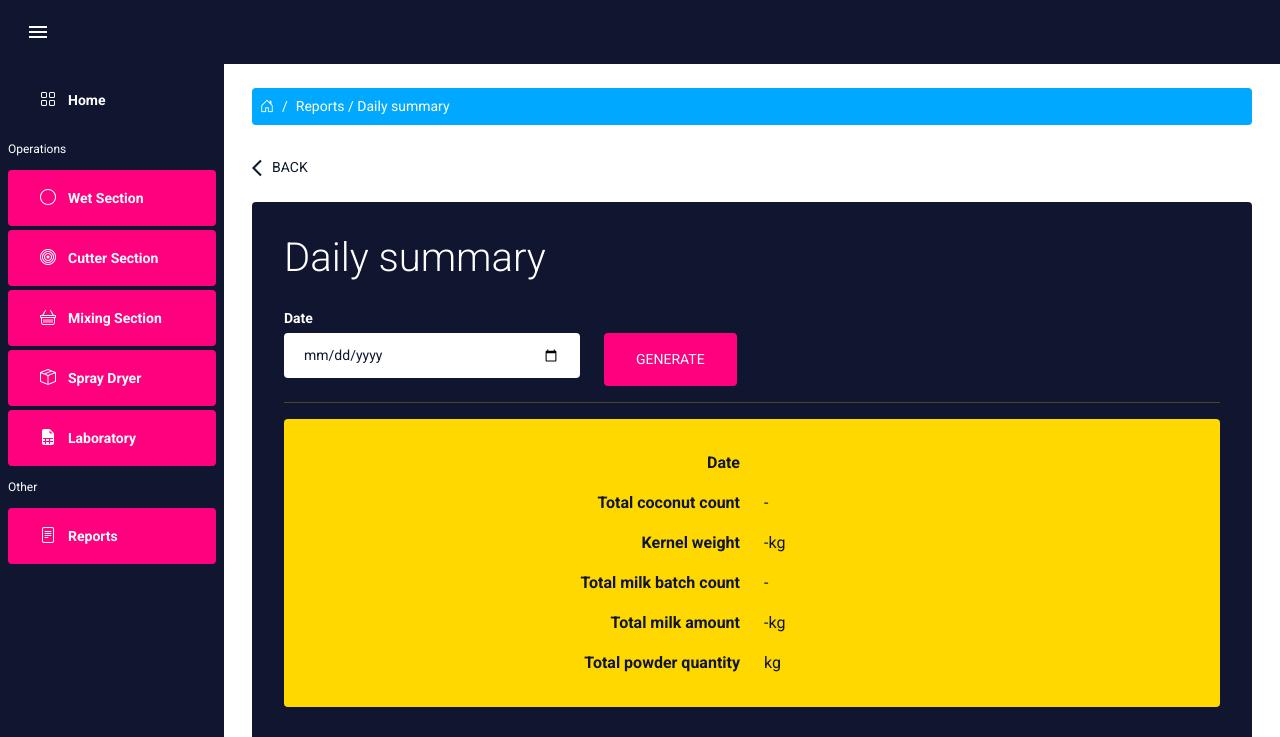
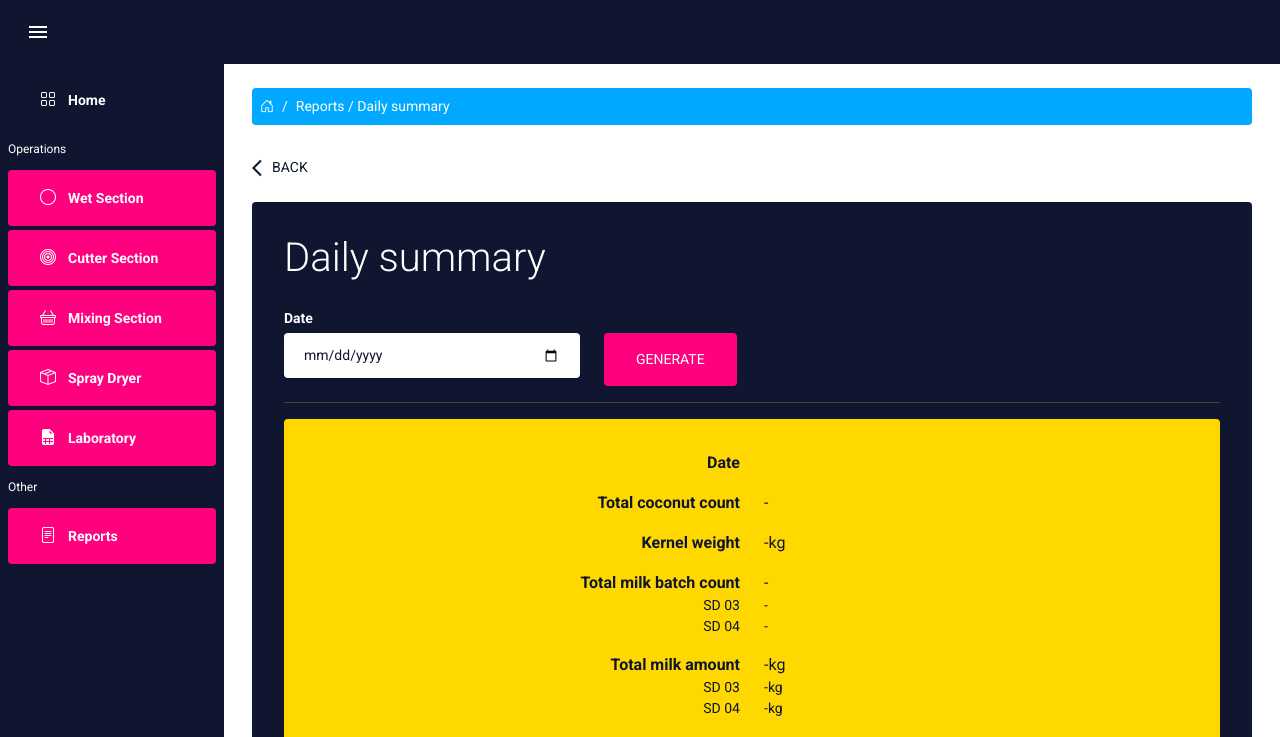
Before and after one commit to RukshanNuwan/mdc-final, a React (Create React App) app: page /reports/daily-summary in a window 1280 px wide. Shown: the top 737 px of the page. Built offline with nearby package versions, Linux system fonts and the light colour scheme.

Commit message:
minor updates & bug fixes

```diff
--- a/src/App.css
+++ b/src/App.css
@@ -78,6 +78,10 @@
 
   .smallText {
     font-size: var(--smallText);
+  }
+
+  .subText {
+    font-size: var(--mediumText);
   }
 
   .customBtn {
--- a/src/components/dataTable/DataTable.jsx
+++ b/src/components/dataTable/DataTable.jsx
@@ -180,7 +180,7 @@ const DataTable = ({ collectionName, columnName, location }) => {
       <DataGrid
         rows={data}
         columns={columnName.concat(actionColumn)}
-        slots={{ toolbar: GridToolbar }}
+        // slots={{ toolbar: GridToolbar }}
         initialState={{
           pagination: {
             paginationModel: { page: 0, pageSize: 25 },
--- a/src/pages/cutterSection/UpdateCutter.jsx
+++ b/src/pages/cutterSection/UpdateCutter.jsx
@@ -120,8 +120,7 @@ const UpdateCutter = () => {
                 const querySnapshot = await getDocs(q);
 
                 if (querySnapshot.empty) {
-                  console.log("inside");
-
+                  // Add mixing_section
                   await addDoc(collection(db, "mixing_section"), {
                     cutter_batch_id: state.id,
                     wet_batch_id: state.wet_batch_id,
--- a/src/pages/laboratory/UpdateLaboratory.jsx
+++ b/src/pages/laboratory/UpdateLaboratory.jsx
@@ -1021,7 +1021,6 @@ const UpdateLaboratory = () => {
                         rows={4}
                         required={state.status !== "ongoing"}
                         className="customInput"
-                        defaultValue={state.reasonForUpdate}
                         onChange={handleChange}
                       />
                     </Form.Group>
--- a/src/pages/reports/DailySummary.jsx
+++ b/src/pages/reports/DailySummary.jsx
@@ -170,10 +170,31 @@ const DailySummary = () => {
     );
   };
 
-  // TODO: Get sd data (sd status = completed)
-  // Get sdData.wet_mixing_batch_id -> mixing object
-  // Get sdData.lab_batch_id -> lab object
-  // Get mixing.cutter_batch_id -> cutter object
+  // Calculate milk expeller efficiency
+  // const renderMilkExpellerEfficiency = () => {
+  //   let sum = 0;
+  //   let index = 0;
+
+  //   mixingDataByDate.forEach((data) => {
+  //     if (data.milkRecovery) sum = sum + Number(data.milkRecovery);
+  //     index++;
+  //   });
+
+  //   return (sum / index).toFixed(2);
+  // };
+
+  // Calculate milk powder recovery
+  // const renderPowderRecovery = () => {
+  //   let sum = 0;
+  //   let index = 0;
+
+  //   sdDataByDate.forEach((data) => {
+  //     if (data.powderRecovery) sum = sum + Number(data.powderRecovery);
+  //     index++;
+  //   });
+
+  //   return (sum / index).toFixed(2);
+  // };
 
   const handleSubmit = (e) => {
     e.preventDefault();
@@ -229,16 +250,6 @@ const DailySummary = () => {
 
               <div className="card-body formWrapper">
                 <p className="display-6 mb-4 text-white">Daily summary</p>
-
-                {/* <div>
-                    <button
-                      type="button"
-                      className="btn-submit customBtn customBtnPrint"
-                      onClick={handlePrint}
-                    >
-                      Print
-                    </button>
-                  </div> */}
 
                 <Form onSubmit={handleSubmit}>
                   <Row>
@@ -305,17 +316,6 @@ const DailySummary = () => {
                         </div>
                       </div>
 
-                      {/* {location && (
-                        <div className="row">
-                          <div className="col-6 d-flex justify-content-end">
-                            <p className="fw-bold">Location</p>
-                          </div>
-                          <div className="col-6">
-                            <p>{location === "mdc" ? "SD - 03" : "SD - 04"}</p>
-                          </div>
-                        </div>
-                      )} */}
-
                       <div className="row">
                         <div className="col-6 d-flex justify-content-end">
                           <p className="fw-bold">Total coconut count</p>
@@ -356,6 +356,28 @@ const DailySummary = () => {
                               : "-"}
                           </p>
                         </div>
+
+                        <div className="col-6 d-flex justify-content-end">
+                          <p className="subText">SD 03</p>
+                        </div>
+                        <div className="col-6">
+                          <p className="subText">
+                            {dailyProductionDataByDate?.totalBatchCountInMdc
+                              ? dailyProductionDataByDate?.totalBatchCountInMdc
+                              : "-"}
+                          </p>
+                        </div>
+
+                        <div className="col-6 d-flex justify-content-end">
+                          <p className="subText">SD 04</p>
+                        </div>
+                        <div className="col-6">
+                          <p className="subText">
+                            {dailyProductionDataByDate?.totalBatchCountInAraliyaKele
+                              ? dailyProductionDataByDate?.totalBatchCountInAraliyaKele
+                              : "-"}
+                          </p>
+                        </div>
                       </div>
 
                       <div className="row">
@@ -372,7 +394,42 @@ const DailySummary = () => {
                             kg
                           </p>
                         </div>
+
+                        <div className="col-6 d-flex justify-content-end">
+                          <p className="subText">SD 03</p>
+                        </div>
+                        <div className="col-6">
+                          <p className="subText">
+                            {dailyProductionDataByDate?.totalMilkAmountInMdc
+                              ? dailyProductionDataByDate?.totalMilkAmountInMdc
+                              : "-"}
+                            kg
+                          </p>
+                        </div>
+
+                        <div className="col-6 d-flex justify-content-end">
+                          <p className="subText">SD 04</p>
+                        </div>
+                        <div className="col-6">
+                          <p className="subText">
+                            {dailyProductionDataByDate?.totalMilkAmountInAraliyaKele
+                              ? dailyProductionDataByDate?.totalMilkAmountInAraliyaKele
+                              : "-"}
+                            kg
+                          </p>
+                        </div>
                       </div>
+
+                      {/* <div className="row">
+                        <div className="col-6 d-flex justify-content-end">
+                          <p className="fw-bold">Avg. expeller efficiency</p>
+                        </div>
+                        <div className="col-6">
+                          <span className="sectionTitle sectionTitleBlue">
+                            {renderMilkExpellerEfficiency()}%
+                          </span>
+                        </div>
+                      </div> */}
 
                       <div className="row">
                         <div className="col-6 d-flex justify-content-end">
@@ -381,7 +438,42 @@ const DailySummary = () => {
                         <div className="col-6">
                           <p>{renderTotalPowderQuantity()}kg</p>
                         </div>
+
+                        <div className="col-6 d-flex justify-content-end">
+                          <p className="subText">SD 03</p>
+                        </div>
+                        <div className="col-6">
+                          <p className="subText">
+                            {dailyProductionDataByDate?.totalPowderQuantityInMdc
+                              ? dailyProductionDataByDate?.totalPowderQuantityInMdc
+                              : "-"}
+                            kg
+                          </p>
+                        </div>
+
+                        <div className="col-6 d-flex justify-content-end">
+                          <p className="subText">SD 04</p>
+                        </div>
+                        <div className="col-6">
+                          <p className="subText">
+                            {dailyProductionDataByDate?.totalPowderQuantityInAraliyaKele
+                              ? dailyProductionDataByDate?.totalPowderQuantityInAraliyaKele
+                              : "-"}
+                            kg
+                          </p>
+                        </div>
                       </div>
+
+                      {/* <div className="row">
+                        <div className="col-6 d-flex justify-content-end">
+                          <p className="fw-bold">Avg. powder recovery</p>
+                        </div>
+                        <div className="col-6">
+                          <span className="sectionTitle sectionTitleBlue">
+                            {renderPowderRecovery()}%
+                          </span>
+                        </div>
+                      </div> */}
                     </div>
                   )}
 
--- a/src/pages/wetSection/UpdateWet.jsx
+++ b/src/pages/wetSection/UpdateWet.jsx
@@ -3,7 +3,15 @@ import ArrowBackIosIcon from "@mui/icons-material/ArrowBackIos";
 import { useState } from "react";
 import { Col, Form, InputGroup, Row } from "react-bootstrap";
 import Swal from "sweetalert2";
-import { doc, serverTimestamp, updateDoc } from "firebase/firestore";
+import {
+  collection,
+  doc,
+  getDocs,
+  query,
+  serverTimestamp,
+  updateDoc,
+  where,
+} from "firebase/firestore";
 import { Spinner } from "react-bootstrap";
 
 import Header from "../../components/header/Header";
@@ -61,6 +69,21 @@ const UpdateWet = () => {
             await updateDoc(docRef, {
               ...data,
               updatedAt: serverTimestamp(),
+            }).then(async () => {
+              try {
+                const q = query(
+                  collection(db, "cutter_section"),
+                  where("wet_batch_id", "==", state.id)
+                );
+                const querySnapshot = await getDocs(q);
+
+                if (querySnapshot) {
+                  // Update blancherStartTime in wet section
+                  querySnapshot.forEach((snapshot) => {
+                    const docRef = doc(db, "cutter_section", snapshot.id);
+                    updateDoc(docRef, {
+                      blancherStartTime: data.blancherInTime,
+                      updatedAt: serverTimestamp(),
                     }).then(() => {
                       Swal.fire({
                         title: "Changes saved",
@@ -72,6 +95,23 @@ const UpdateWet = () => {
                       e.target.reset();
                       setIsLoading(false);
                       navigate("/wet-section");
+                    });
+                  });
+                } else {
+                  Swal.fire({
+                    title: "Changes saved",
+                    icon: "success",
+                    showConfirmButton: false,
+                    timer: 1500,
+                  });
+
+                  e.target.reset();
+                  setIsLoading(false);
+                  navigate("/wet-section");
+                }
+              } catch (error) {
+                console.log(error);
+              }
             });
           }
         });
@@ -195,9 +235,9 @@ const UpdateWet = () => {
                       </Form.Label>
                       <Form.Control
                         type="time"
-                        disabled
-                        className="customInput disabled"
+                        className="customInput"
                         defaultValue={state.blancherInTime}
+                        onChange={handleChange}
                       />
                     </Form.Group>
 
```
Also changed, not shown: src/config/firebase.config.js (+8 -0 lines), 1 other file (tests, documents, lock files or other folders). Lines whose indentation alone changed are shown as unchanged.
